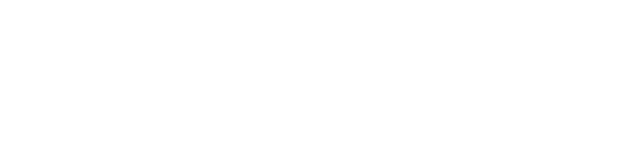
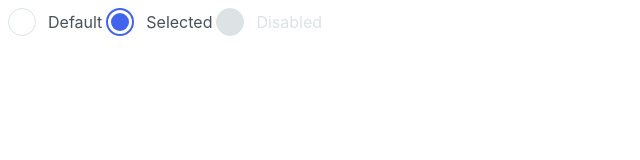
Before and after one commit to js-tasks-ru/htmlcss-20230411_pavlov-aleksandr, a website: page 07-lection5/02-radio/index.html in a window 1280 px wide. Shown: the whole page, without its empty margins (0-640 px from the left). Drawn offline with Linux system fonts and the light colour scheme.

Commit message:
radio-1.0

```diff
--- a/07-lection5/02-radio/index.html
+++ b/07-lection5/02-radio/index.html
@@ -1,11 +1,52 @@
 <!DOCTYPE html>
 <!-- Страница радио -->
 <html lang="ru">
-    <head>
-        <link rel="stylesheet" href="../../assets/css/main.css">
-        <link rel="stylesheet" href="./radio.css">
-    </head>
-    <body>
 
-    </body>
+<head>
+    <link rel="stylesheet" href="../../assets/css/main.css">
+    <link rel="stylesheet" href="./radio.css">
+</head>
+
+<body>
+    <label class="radio">
+        <input type="radio" class="radio__input" name="radio">
+        <div class="radio__state">
+            <div class="radio__control">
+                <svg class="radio__icon" width="28" height="28" viewBox="0 0 28 28" fill="none"
+                    xmlns="http://www.w3.org/2000/svg">
+                    <rect x="1" y="1" width="26" height="26" rx="13" stroke="#4263EB" stroke-width="2" />
+                    <rect x="5" y="5" width="18" height="18" rx="9" fill="#4263EB" />
+                </svg>
+            </div>
+            <div class="radio__label">Default</div>
+        </div>
+    </label>
+    <label class="radio">
+        <input type="radio" class="radio__input" name="radio" checked>
+        <div class="radio__state">
+            <div class="radio__control">
+                <svg class="radio__icon" width="28" height="28" viewBox="0 0 28 28" fill="none"
+                    xmlns="http://www.w3.org/2000/svg">
+                    <rect x="1" y="1" width="26" height="26" rx="13" stroke="#4263EB" stroke-width="2" />
+                    <rect x="5" y="5" width="18" height="18" rx="9" fill="#4263EB" />
+                </svg>
+            </div>
+            <div class="radio__label">Selected</div>
+        </div>
+    </label>
+    <label class="radio">
+        <input type="radio" class="radio__input" name="radio" disabled>
+        <div class="radio__state">
+            <div class="radio__control">
+                <svg class="radio__icon" width="28" height="28" viewBox="0 0 28 28" fill="none"
+                    xmlns="http://www.w3.org/2000/svg">
+                    <rect x="1" y="1" width="26" height="26" rx="13" stroke="#4263EB" stroke-width="2" />
+                    <rect x="5" y="5" width="18" height="18" rx="9" fill="#4263EB" />
+                </svg>
+            </div>
+            <div class="radio__label">Disabled</div>
+        </div>
+    </label>
+</body>
+
 </html>
--- a/07-lection5/02-radio/radio.css
+++ b/07-lection5/02-radio/radio.css
@@ -0,0 +1,66 @@
+.radio {
+    display: inline-block;
+    position: relative;
+}
+
+.radio__input {
+    position: absolute;
+    clip: rect(0, 0, 0, 0);
+}
+
+.radio__state {
+    display: flex;
+    align-items: center;
+    gap: 12px;
+    cursor: pointer;
+}
+
+.radio__control {
+    box-sizing: border-box;
+    border: 1px solid #DDE2E5;
+    border-radius: 14px;
+    width: 28px;
+    height: 28px;
+    display: flex;
+    align-items: center;
+    justify-content: center;
+}
+
+.radio__label {
+    font-family: 'Inter';
+    font-style: normal;
+    font-weight: 400;
+    font-size: 16px;
+    line-height: 24px;
+    color: #495057;
+    user-select: none;
+}
+
+.radio__icon {
+    display: none;
+}
+
+.radio__input:checked~.radio__state .radio__icon {
+    display: block;
+}
+
+.radio__input:checked~.radio__state .radio__control {
+    border: none;
+}
+
+.radio__input:focus~.radio__state .radio__label {
+    text-decoration: underline;
+}
+
+.radio__input:disabled~.radio__state .radio__control {
+    background: var(--grey-2);
+}
+
+.radio__input:disabled~.radio__state .radio__label {
+    color: var(--grey-2);
+    text-decoration: none;
+}
+
+.radio__input:disabled~.radio__state {
+    pointer-events: none;
+}
```
